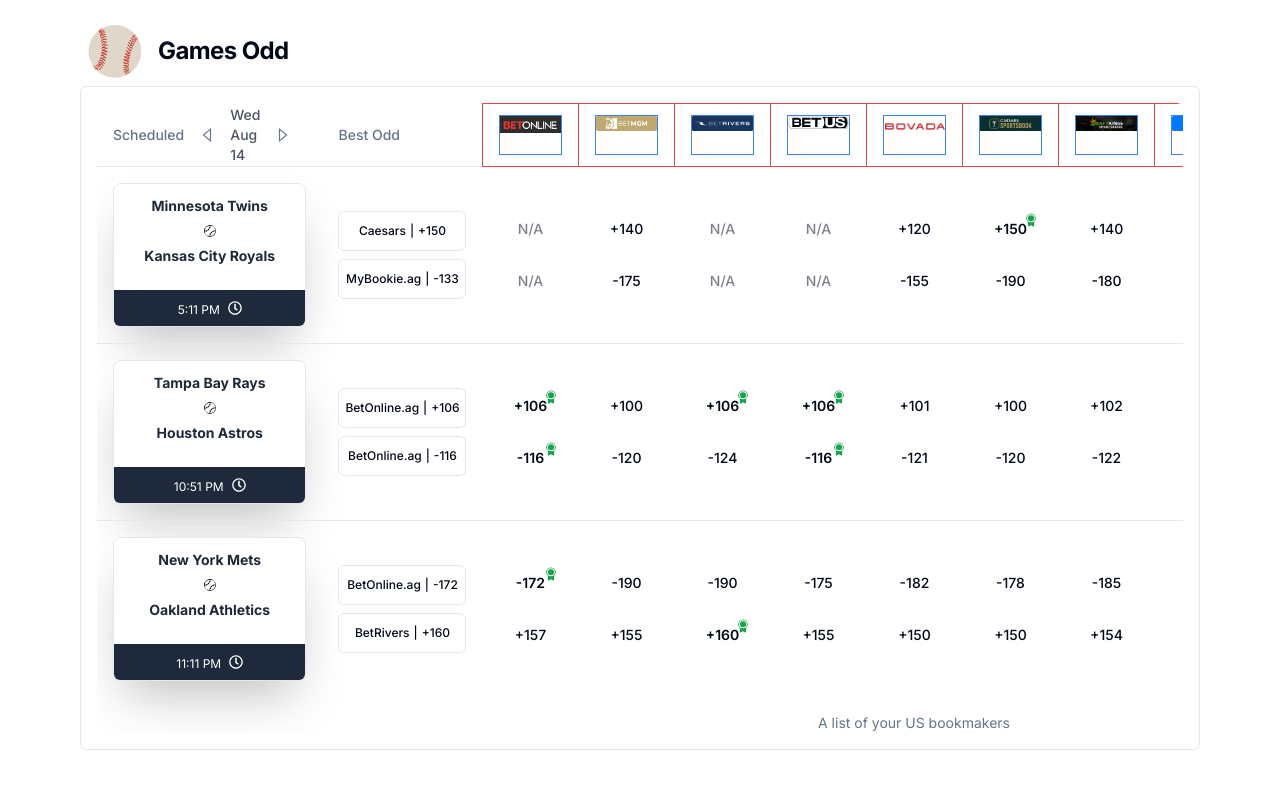
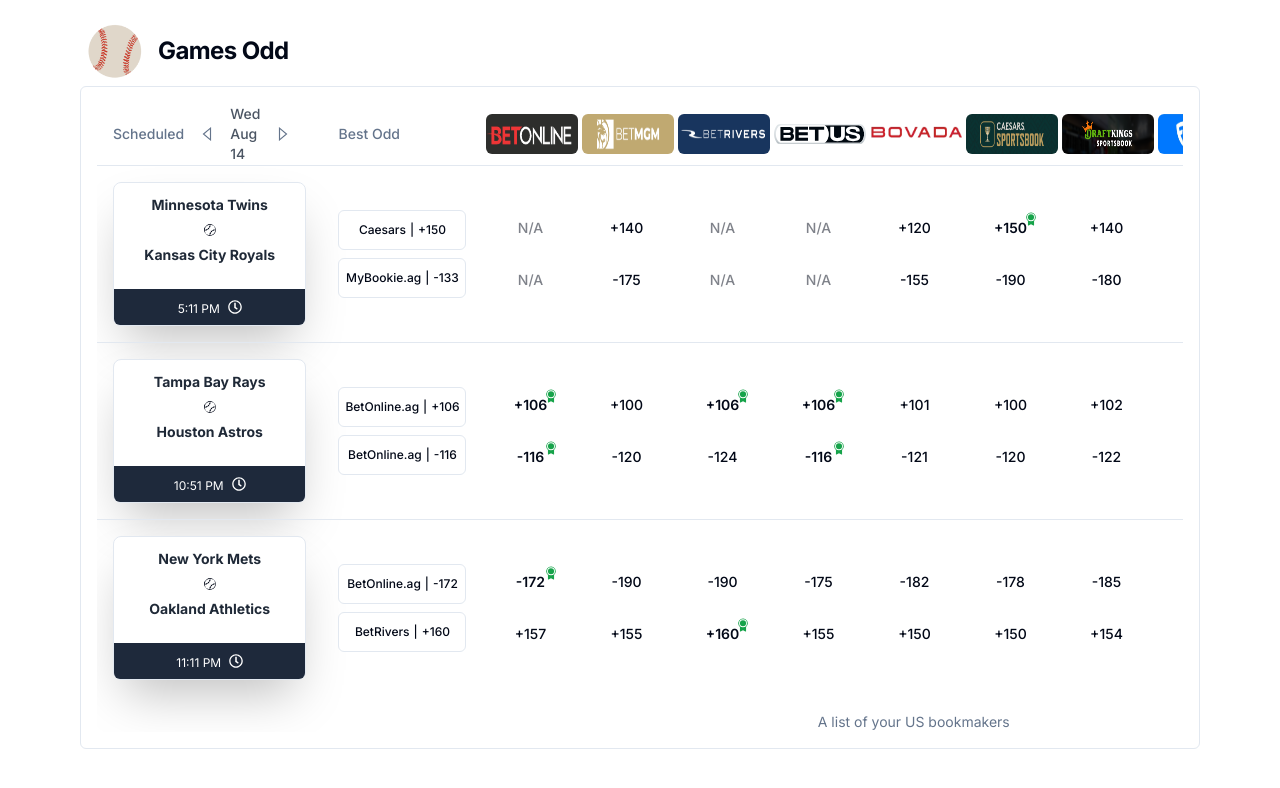
Before and after one commit to claudiobarsante/poc-betting-table, a Next.js app: page / in a window 1280 px wide. Shown: the top 788 px of the page. Built offline with nearby package versions, Linux system fonts and the light colour scheme; no server answers.

Commit message:
refactor: table headers

```diff
--- a/app/components/table-games-header.tsx
+++ b/app/components/table-games-header.tsx
@@ -60,24 +60,24 @@
             </TableHead>
             <TableHead>Best Odd</TableHead>
             {Object.entries(bookmakerMap).map((bookmaker) => (
-                <TableHead key={bookmaker[0]} className="border border-red-500">
+                <TableHead key={bookmaker[0]} className="w-[5rem] p-0">
                     {bookmaker[1].name ? (
                         <TooltipProvider>
                             <Tooltip>
                                 <TooltipTrigger
                                     asChild
-                                    className="w-15 h-10 border border-blue-500"
+                                    className="w-15 ml-1 h-10"
                                 >
-                                    <figure>
+                                    <div className="relative">
                                         <Link href={`${bookmaker[1].link}`}>
                                             <Image
                                                 src={`/images/bookmaker/${bookmaker[1].image}`}
                                                 alt={`${bookmaker[1].name}`}
-                                                width={100}
-                                                height={100}
+                                                fill
+                                                className="rounded-md"
                                             />
                                         </Link>
-                                    </figure>
+                                    </div>
                                 </TooltipTrigger>
                                 <TooltipContent>
                                     {bookmaker[1].name}
```
